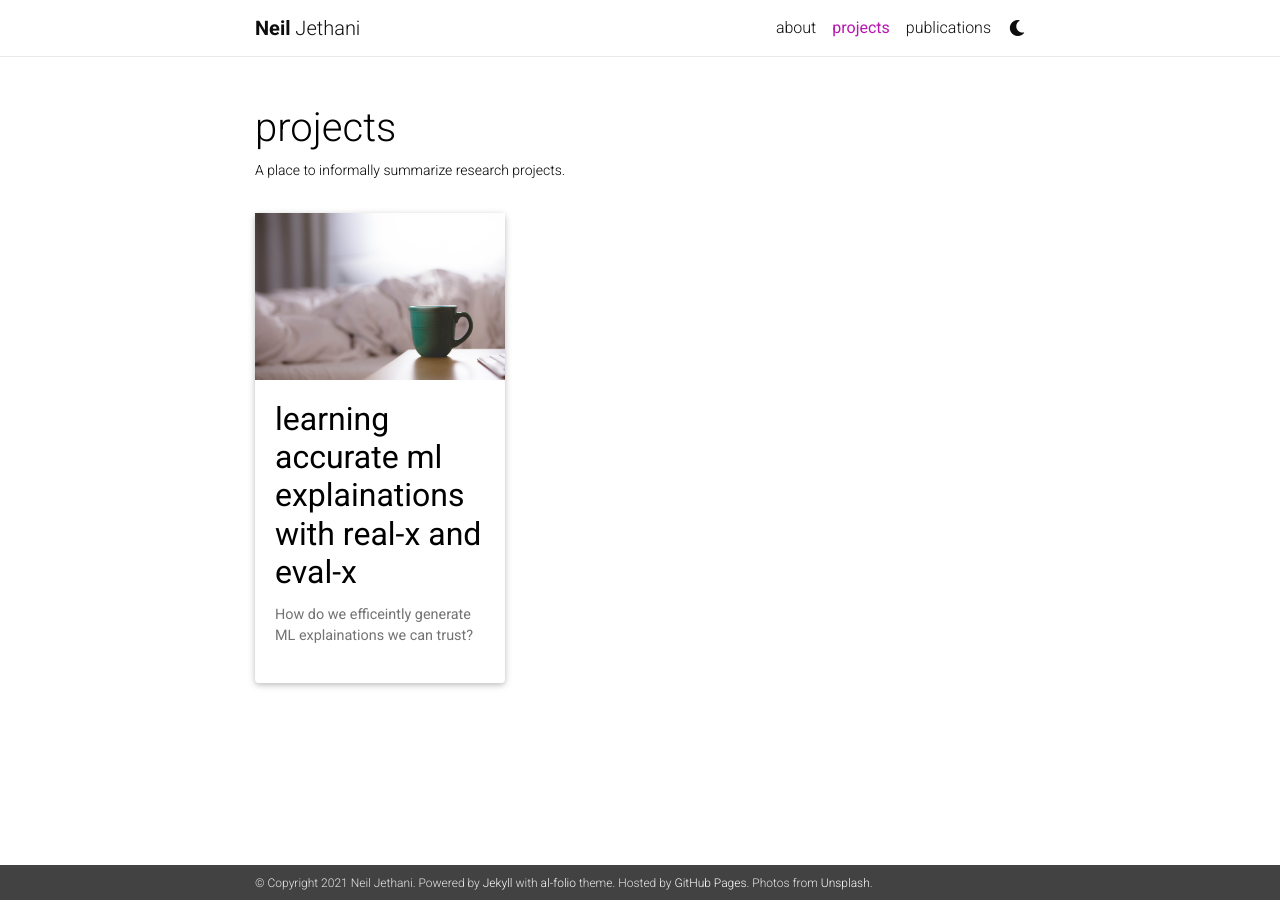
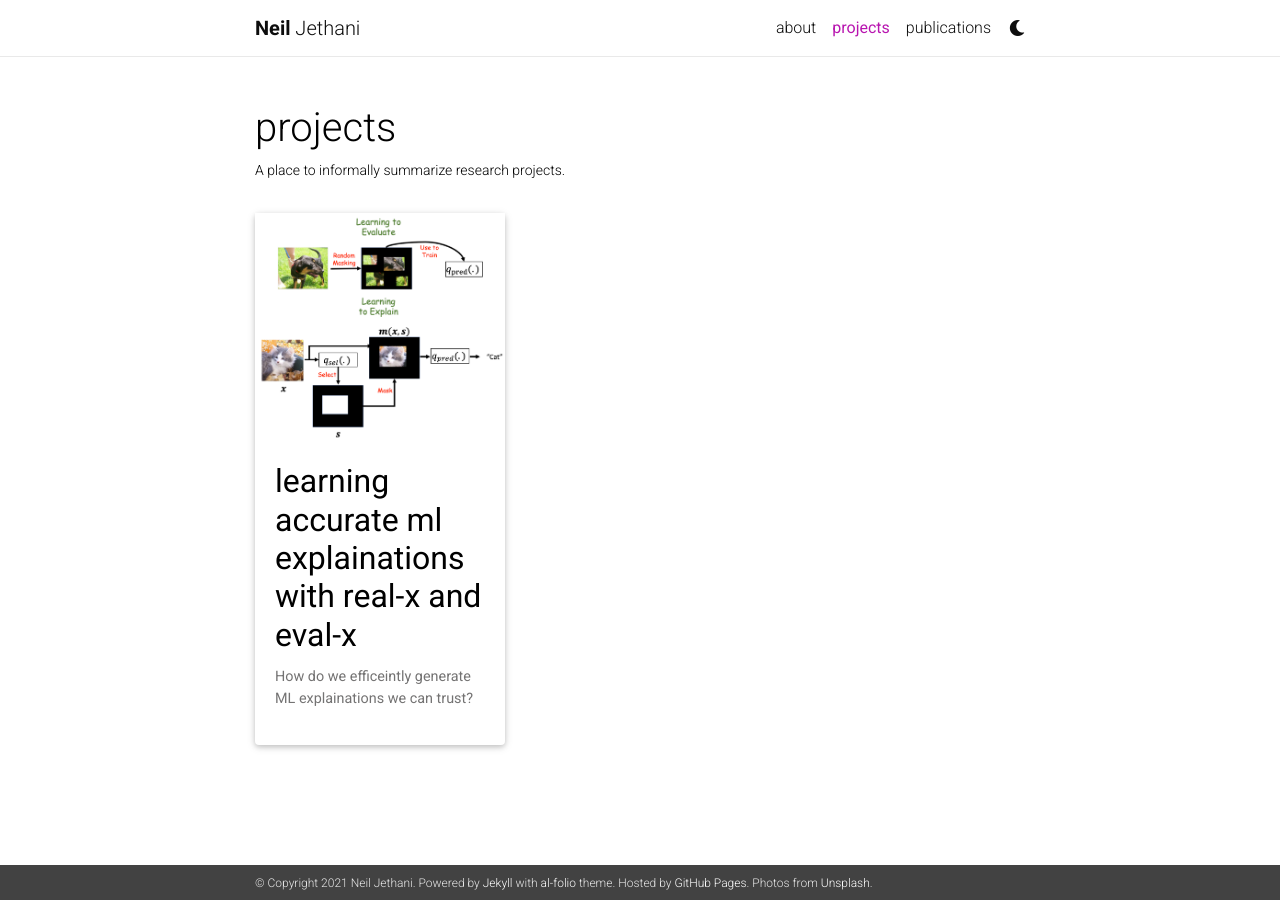
Before and after one commit to neiljethani/neiljethani.github.io, a Jekyll site: the page built from _pages/projects.md, in a window 1280 px wide. Built offline with Jekyll 4.4.1, drawn with Linux system fonts in a browser that asks for light colours; nearby versions of some CDN libraries; a style sheet for code colours, icons or effects is not loaded.

Commit message:
<commit hash>

```diff
--- a/_projects/1_project.markdown
+++ b/_projects/1_project.markdown
@@ -2,7 +2,7 @@
 layout: distill
 title: Learning Accurate ML Explainations with REAL-X and EVAL-X
 description: How do we efficeintly generate ML explainations we can trust?
-img: /assets/img/12.jpg
+img: /assets/img/realx.png
 importance: 1
 ---
 
```
